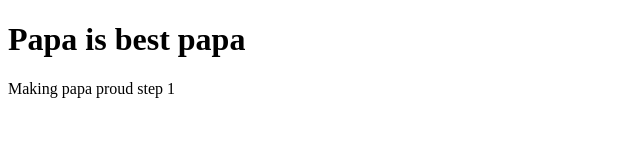
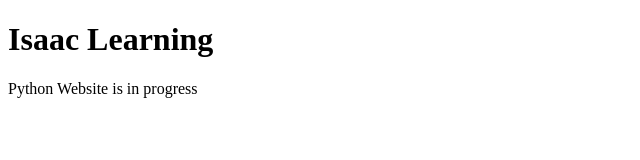
Before and after one commit to HUGBEANS12/HUGBEANS12.io, a plain HTML site: page index.html in a window 1280 px wide. Shown: the whole page, without its empty margins (0-640 px from the left). Drawn offline with Linux system fonts and the light colour scheme.

Commit message:
Update index.html

```diff
--- a/index.html
+++ b/index.html
@@ -2,8 +2,8 @@
 <html>
     <body>
 
-        <h1>Papa is best papa</h1>
-        <p> Making papa proud step 1</p>
+        <h1>Isaac Learning</h1>
+        <p> Python Website is in progress</p>
 
 
     </body>
```
